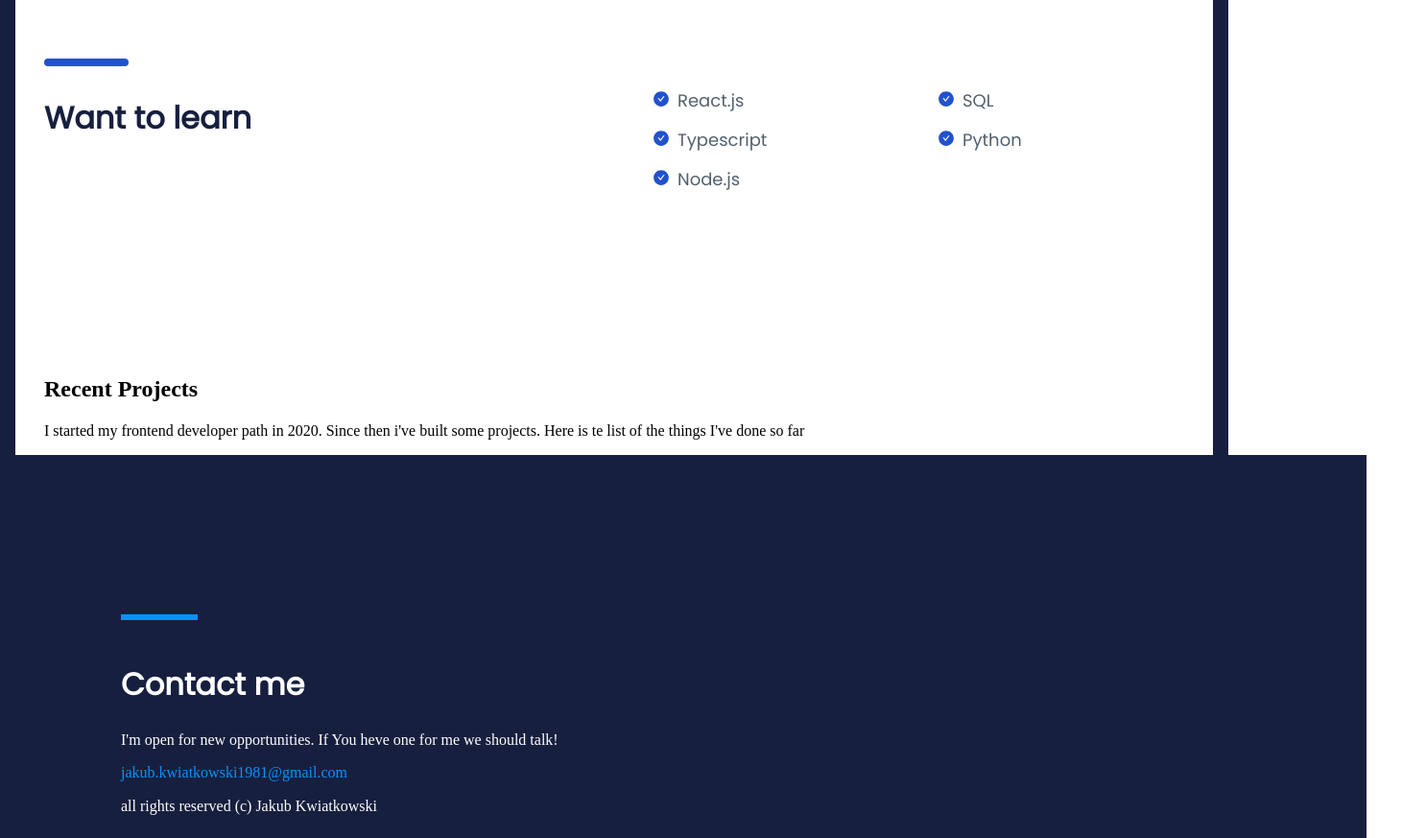
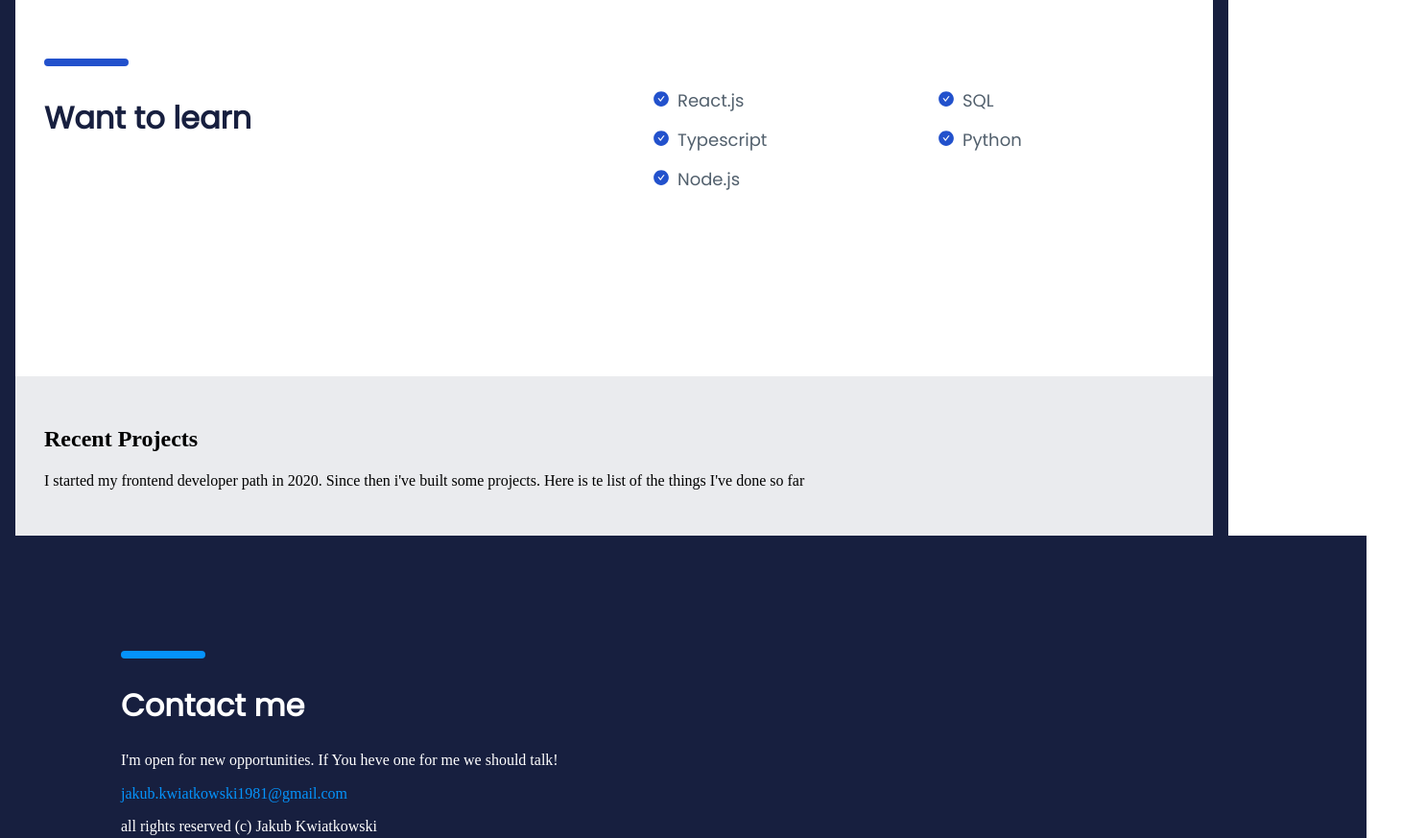
Before and after one commit to kwiatkowski1981/Kwiatkowski1981.github.io, a website built with webpack: page src/content/index.html in a window 1280 px wide. Shown: the part 1529-2402 px from the top of the page at 96% size, 1486 px wide, since content can reach past the window. Built offline with nearby package versions, Linux system fonts and the light colour scheme; files whose address does not match are found by name.

Commit message:
feat: created a new decoration line in the footer section

```diff
--- a/src/content/index.html
+++ b/src/content/index.html
@@ -116,19 +116,27 @@
 
     <!-- this section is using GitHub API -->
     <section class="projects">
+
+
+<article class="projects__box">
+
       <h2 class="heading2">Recent Projects</h2>
 
 
       <p class="projects__paragraph">I started my frontend developer path in 2020. Since then i've built some projects.
         Here is te list of the things I've done so far</p>
 
+
+
+
+      </article>
     </section>
 
 
   </main>
   <section class="footer">
     <article class="footer__box">
-      <p class="footer__deco footer__deco--1"> &nbsp</p>
+        <hr class="footer__decoline footer__decoline--4">
 
       <h2 class="footer__heading2">Contact me</h2>
       <p class="footer__paragraph">I'm open for new opportunities. If You heve one for me we should talk!</p>
--- a/src/scss/_variables.scss
+++ b/src/scss/_variables.scss
@@ -1,5 +1,5 @@
 @mixin sizeXl {
-  max-width: 1188px;
+  max-width: 1440px;
   margin: auto;
 }
 
--- a/src/scss/main.scss
+++ b/src/scss/main.scss
@@ -85,27 +85,27 @@ body {
     align: left;
     vertical-align: Top;
     color: #52606d;
-    &--1::before{
+    &--1::before {
       vertical-align: middle;
       margin-right: 8px;
       content: url(../assets/img/check-circle.svg);
-     }
-     &--2::before{
+    }
+    &--2::before {
       vertical-align: middle;
       margin-right: 8px;
       content: url(../assets/img/check-circle2.svg);
-     }
-     &--3::before{
+    }
+    &--3::before {
       vertical-align: middle;
       margin-right: 8px;
       content: url(../assets/img/check-circle3.svg);
-     }
+    }
   }
-
 }
 
 .skills {
   width: 1188px;
+  margin: auto;
   margin-top: 196px;
   &__box {
     display: grid;
@@ -149,10 +149,12 @@ body {
 }
 
 .projects {
-  width: 1440px;
   margin-top: 168px;
+  background-color: rgba(24, 41, 67, 0.09);
   &__box {
-    border-top: solid 4px red;
+    width: 1188px;
+    margin: auto;
+    padding: 32px 0;
   }
 }
 
@@ -160,17 +162,20 @@ body {
   background-color: $footerBackground;
   width: 1408px;
   height: 562px;
-  margin-top: 16px;
+  &__decoline {
+    width: 80px;
+    border-radius: 8px;
+    border: 4px solid;
+    margin: 0;
+    &--4 {
+      border-color: $linkColorFB;
+    }
+  }
   &__box {
     @include sizeXl;
-    padding-top: 150px;
-  }
-  &__deco {
-    border-top: solid 6px;
-    &--1 {
-      border-top-color: $linkColorFB;
-      width: 80px;
-    }
+    width: 1188px;
+    margin: auto;
+    padding-top: 120px;
   }
   &__heading2 {
     color: #fff;
```
Also changed, not shown: dist/css/main.css, dist/index.html, 1 other file.
